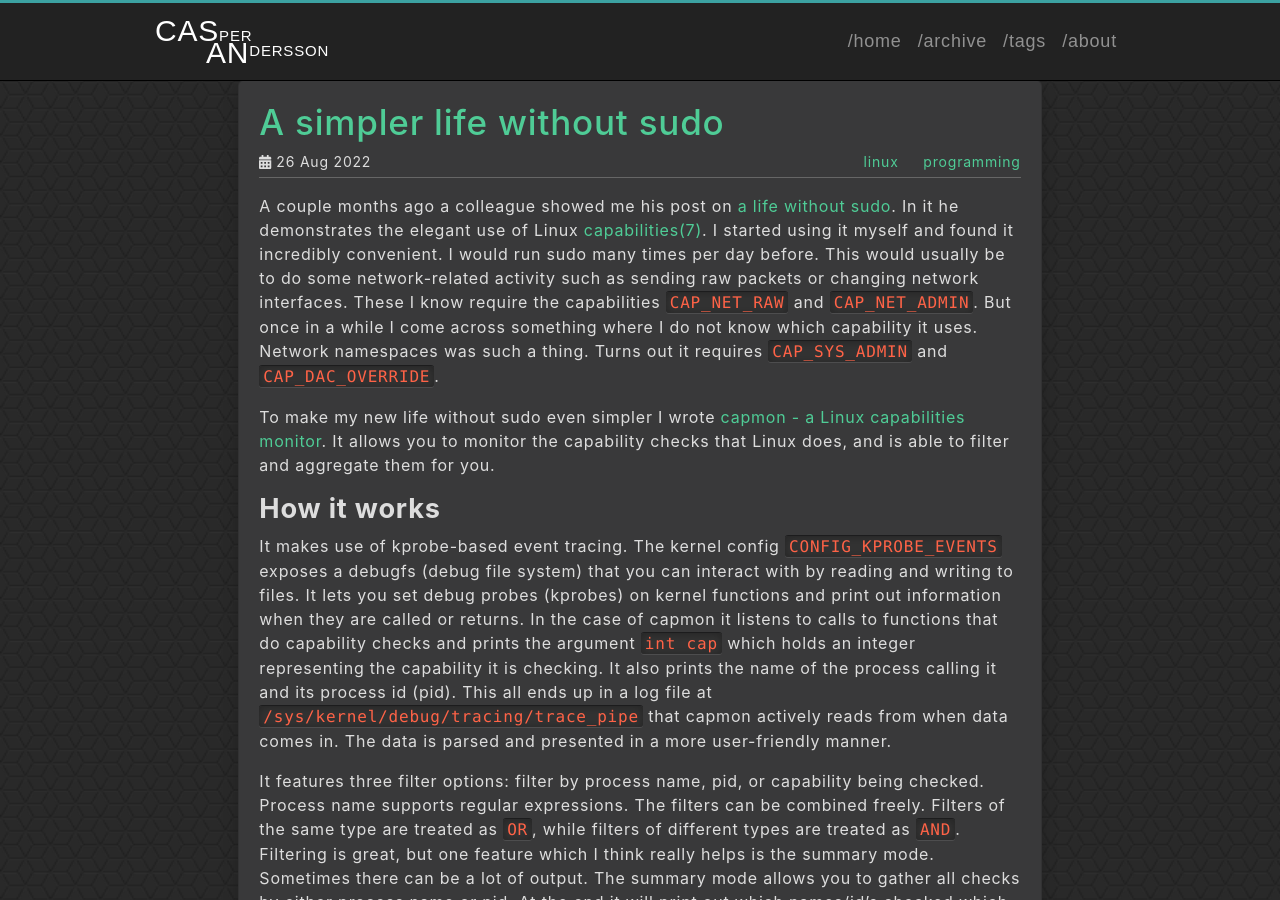
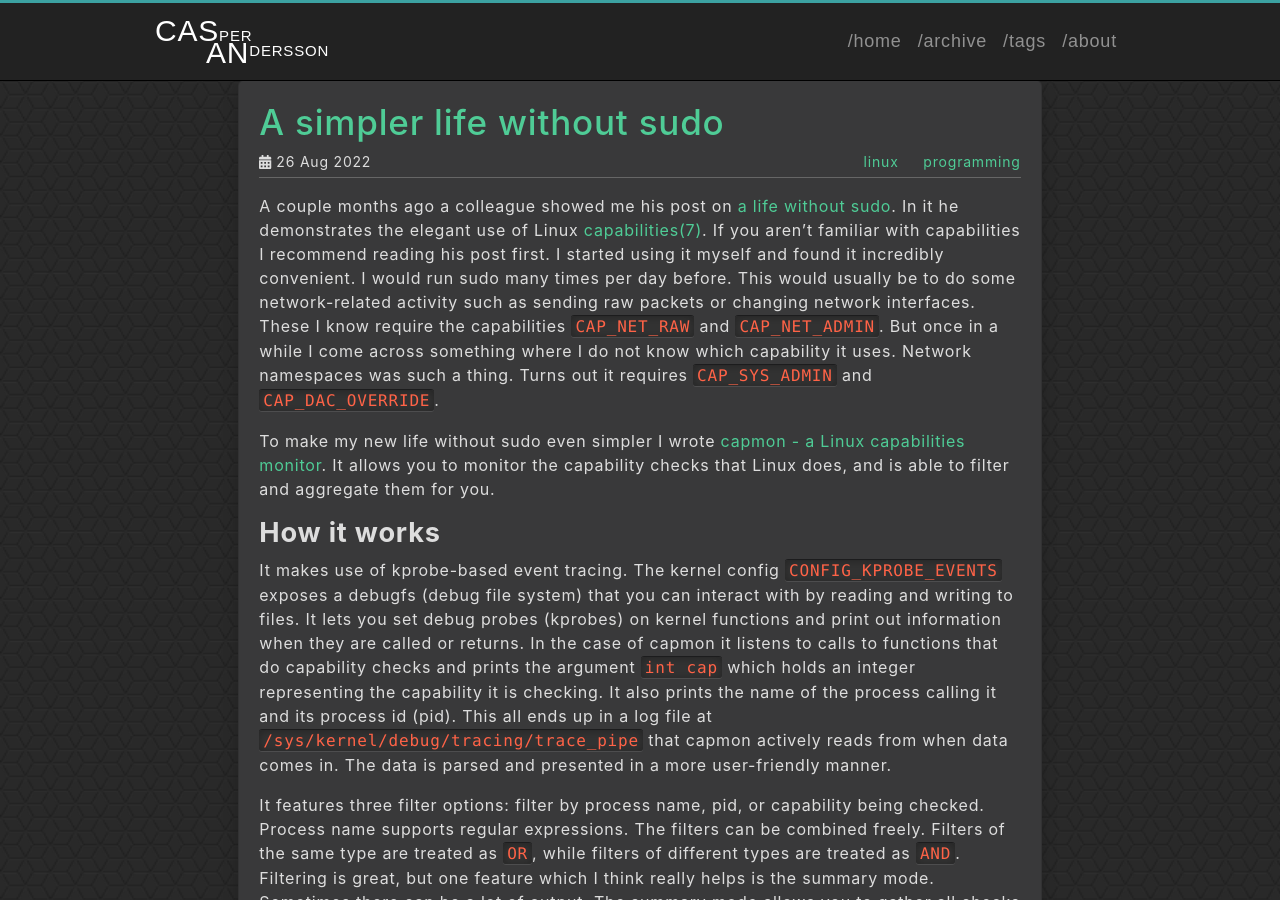
Before and after one commit to cappe987/cappe987.github.io, a Jekyll site: the page built from _posts/2022-08-26-capmon-life-without-sudo.md, in a window 1280 px wide and 900 px high. Built offline with Jekyll 4.4.1, drawn with Linux system fonts in a browser that asks for light colours.

Commit message:
post: add sentence to capmon life without sudo

```diff
--- a/_posts/2022-08-26-capmon-life-without-sudo.md
+++ b/_posts/2022-08-26-capmon-life-without-sudo.md
@@ -10,7 +10,8 @@ published: true
 A couple months ago a colleague showed me his post on [a life without
 sudo](https://troglobit.com/2016/12/11/a-life-without-sudo/). In it he
 demonstrates the elegant use of Linux
-[capabilities(7)](http://man7.org/linux/man-pages/man7/capabilities.7.html). I
+[capabilities(7)](http://man7.org/linux/man-pages/man7/capabilities.7.html). If
+you aren't familiar with capabilities I recommend reading his post first. I
 started using it myself and found it incredibly convenient. I would run sudo
 many times per day before. This would usually be to do some network-related
 activity such as sending raw packets or changing network interfaces. These I
```
